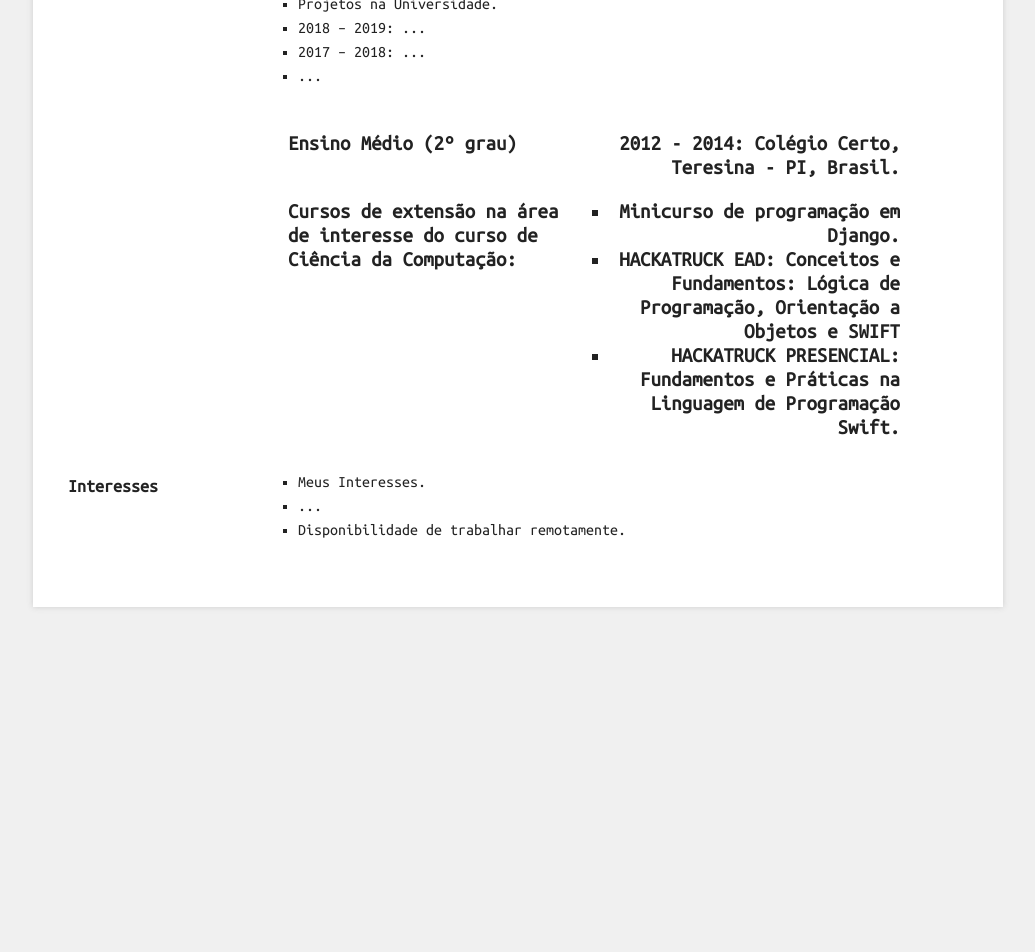
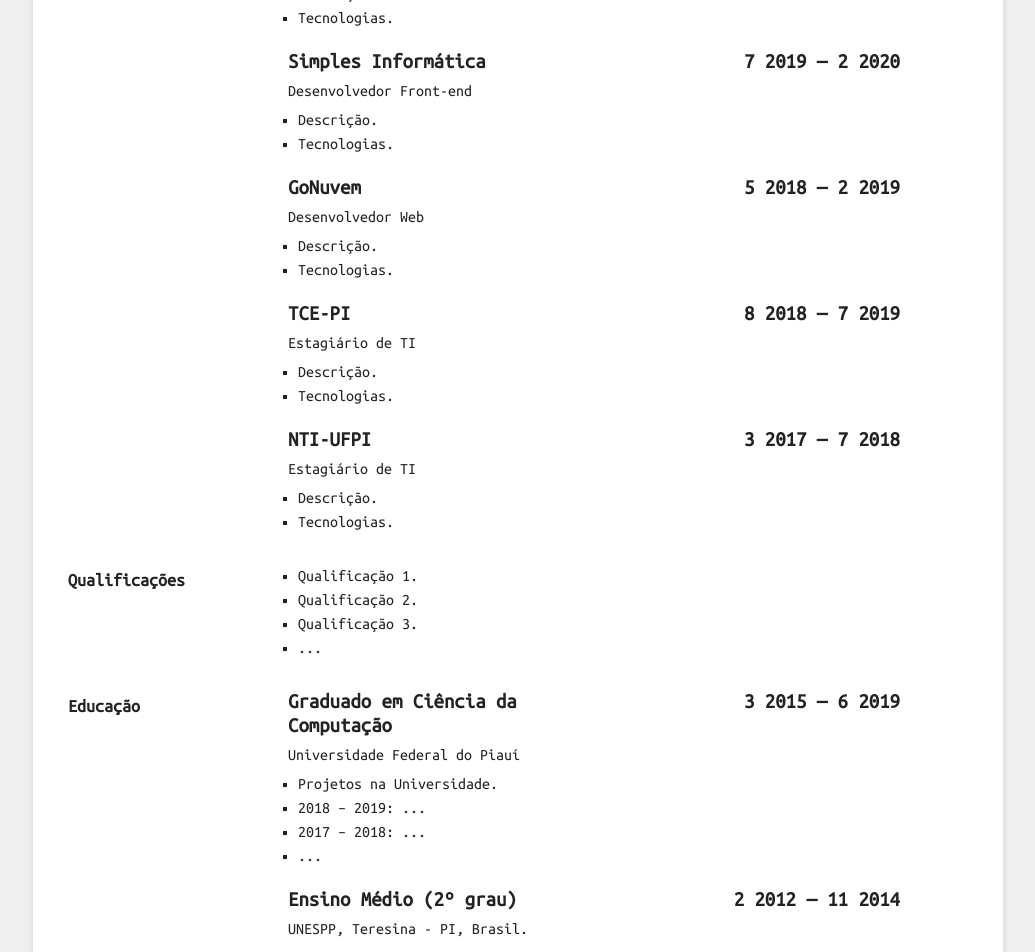
Before and after one commit to KassioVenicios/kassiovenicios.github.io, a React (Create React App) app: page / in a window 1280 px wide. Shown: the part 660-1612 px from the top of the page, without its empty margins (122-1157 px from the left). Before the commit the page ends 1282 px from the top, so only its background shows below. Built offline with nearby package versions, Linux system fonts and the light colour scheme.

Commit message:
Dados do currículo em arquivo separado

```diff
--- a/src/curriculum/curriculum.js
+++ b/src/curriculum/curriculum.js
@@ -1,32 +1,36 @@
 import React from 'react';
 import './curriculum.css';
+import {
+  CurriculumData as data,
+  CurriculumText as text,
+} from './curriculumData';
 
 export default function Curriculum() {
   return (
     <body class="lang-pt">
       <div id="main">
         <div id="photo">
-          <img src="..." alt="" />
+          <img src={data.photo.url} alt={data.photo.description} />
         </div>
         <div class="header photo">
           <h1 id="title">
-            Kássio Venícios Alves Carvalho
-            <span class="email">kassio_venicios@hotmail.com</span>
+            {data.name}
+            <span class="email">{data.contact.email}</span>
           </h1>
           <div class="basic-info section">
             <div class="set">
               <p class="address">
                 <span class="value">
-                Promorar
+                {data.address.district}
                 <br />
-                Teresina - Piauí
+                {`${data.address.city} - ${data.address.state}`}
                 <br />
-                Brasil </span>
+                {data.address.country} </span>
               </p>
               <div class="r">
                 <p class="phone">
-                  <label>Telefone<span class="colon">:</span></label>
-                  <span class="value">+55 (86) 99828-6400</span>
+                  <label>{text('phone')}<span class="colon">:</span></label>
+                  <span class="value">{data.contact.phone}</span>
                 </p>
               </div>
               <div class="clear" />
@@ -37,38 +41,41 @@ export default function Curriculum() {
         <div class="clear" />
 
         <div class="section section-work">
-          <h2 class="title">Experiência profissional</h2>
+          <h2 class="title">{text('professionalXP')}</h2>
           <div class="set">
+            {
+              data.professionalXP.map(company => (
                 <div class="item">
                   <h3>
-                <span class="company l">Simples Informática</span>
-                <span class="date r">Julho 2019 — Fevereiro 2020</span>
+                    <span class="company l">{company.companyName}</span>
+                    <span class="date r">
+                      {`${company.startDate.month} ${company.startDate.year}`}
+                      {` — ${company.endDate.month} ${company.endDate.year}`}
+                    </span>
                   </h3>
                   <div class="clear" />
-              <span class="job_title">Desenvolvedor Front-end</span>
+                  <span class="job_title">{company.responsability}</span>
                   <div class="info">
                     <ul>
-                  <li>
-                    Descrição.
-                  </li>
-                  <li>Tecnologias.</li>
+                      <li>{company.jobDescription}</li>
+                      <li>{company.tools}</li>
                     </ul>
                   </div>
                   <div class="clear" />
                 </div>
+              ))
+            }
           </div>
           <div class="clear" />
         </div>
 
         <div class="section section-qualifications">
-          <h2 class="title">Qualificações</h2>
+          <h2 class="title">{text('qualifications')}</h2>
           <div class="set">
             <div class="item">
               <span class="info">
                 <ul>
-                  <li>Qualificação 1.</li>
-                  <li>Qualificação 2.</li>
-                  <li>...</li>
+                  {data.qualifications.map(q => <li>{q}</li>)}
                 </ul>
               </span>
             </div>
@@ -77,44 +84,36 @@ export default function Curriculum() {
         </div>
 
         <div class="section section-education">
-          <h2 class="title">Educação</h2>
+          <h2 class="title">{text('education')}</h2>
           <div class="set">
+            {
+              data.education.map(edu => (
                 <div class="item">
                   <h3>
-                <span class="course l">Graduado em Ciência da Computação</span>
-                <span class="date r">Março 2015 — Junho 2019</span>
+                    <span class="course l">{edu.title}</span>
+                    <span class="date r">
+                      {`${edu.startDate.month} ${edu.startDate.year}`}
+                      {` — ${edu.endDate.month} ${edu.endDate.year}`}
+                    </span>
                   </h3>
                   <div class="clear" />
-              <span class="school">Universidade Federal do Piauí</span>
+                  <span class="school">{edu.institution}</span>
                   <div class="info">
                     <ul>
-                  <li>Projetos na Universidade.</li>
-                  <li>2018 – 2019: ...</li>
-                  <li>2017 – 2018: ...</li>
-                  <li>...</li>
+                      {edu.projects.map(proj => <li>{proj}</li>)}
                     </ul>
                   </div>
                   <span class="clear" />
                 </div>
-
-            <br />
+              ))
+            }
 
             <div class="item">
               <h3>
-                <span class="course l">Ensino Médio (2º grau)</span>
-                <span class="date r">2012 - 2014: Colégio Certo, Teresina - PI, Brasil.</span>
-              </h3>
-              <div class="clear" />
-            </div>
-
-            <div class="item">
-              <h3>
-                <span class="course l">Cursos de extensão na área de interesse do curso de Ciência da Computação:</span>
+                <span class="course l">{text('extensionCourses')}</span>
                 <span class="date r">
                   <ul>
-                    <li>Minicurso de programação em Django.</li>
-                    <li>HACKATRUCK EAD: Conceitos e Fundamentos: Lógica de Programação, Orientação a Objetos e SWIFT</li>
-                    <li>HACKATRUCK PRESENCIAL: Fundamentos e Práticas na Linguagem de Programação Swift.</li>
+                    {data.extensionCourses.map(course => <li>{course}</li>)}
                   </ul>
                 </span>
               </h3>
@@ -125,14 +124,12 @@ export default function Curriculum() {
         </div>
 
         <div class="section section-interests">
-          <h2 class="title">Interesses</h2>
+          <h2 class="title">{text('interests')}</h2>
           <div class="set">
             <div class="item">
               <span class="info">
                 <ul>
-                  <li>Meus Interesses.</li>
-                  <li>...</li>
-                  <li>Disponibilidade de trabalhar remotamente.</li>
+                  {data.interests.map(interest => <li>{interest}</li>)}
                 </ul>
               </span>
             </div>
--- /dev/null
+++ b/src/curriculum/curriculumData.js
@@ -0,0 +1,194 @@
+export const CurriculumData = {
+  photo: {
+    description: 'Profile Photo on LinkedIn',
+    url: 'https://media-exp1.licdn.com/dms/image/C4E03AQERm1vOud2Veg/profile-displayphoto-shrink_800_800/0/1603899574852?e=1628121600&v=beta&t=2J-ppMPKpZibfPQ5-0jj0PMztIRRc04fwaMLynfE_xE',
+  },
+  name: 'Kássio Venícios Alves Carvalho',
+  contact: {
+    phone: '+55 (86) 99828-6400',
+    email: 'kassio_venicios@hotmail.com',
+  },
+  address: {
+    district: 'Promorar',
+    city: 'Teresina',
+    state: 'Piauí',
+    country: 'Brasil',
+  },
+  professionalXP: [
+    {
+      companyName: 'Celcoin',
+      responsability: 'Desenvolvedor Front-end',
+      jobDescription: 'Descrição.',
+      tools: 'Tecnologias.',
+      startDate: {
+        month: 6,
+        year: 2021,
+      },
+      endDate: {
+        month: 0,
+        year: 0,
+        current: true,
+      },
+    },
+    {
+      companyName: 'Maida.health',
+      responsability: 'Desenvolvedor Front-end',
+      jobDescription: 'Descrição.',
+      tools: 'Tecnologias.',
+      startDate: {
+        month: 6,
+        year: 2020,
+      },
+      endDate: {
+        month: 7,
+        year: 2020,
+      },
+    },
+    {
+      companyName: 'Sistema CEV',
+      responsability: 'Desenvolvedor Front-end',
+      jobDescription: 'Descrição.',
+      tools: 'Tecnologias.',
+      startDate: {
+        month: 3,
+        year: 2020,
+      },
+      endDate: {
+        month: 8,
+        year: 2020,
+      },
+    },
+    {
+      companyName: 'Simples Informática',
+      responsability: 'Desenvolvedor Front-end',
+      jobDescription: 'Descrição.',
+      tools: 'Tecnologias.',
+      startDate: {
+        month: 7,
+        year: 2019,
+      },
+      endDate: {
+        month: 2,
+        year: 2020,
+      },
+    },
+    {
+      companyName: 'GoNuvem',
+      responsability: 'Desenvolvedor Web',
+      jobDescription: 'Descrição.',
+      tools: 'Tecnologias.',
+      startDate: {
+        month: 5,
+        year: 2018,
+      },
+      endDate: {
+        month: 2,
+        year: 2019,
+      },
+    },
+    {
+      companyName: 'TCE-PI',
+      responsability: 'Estagiário de TI',
+      jobDescription: 'Descrição.',
+      tools: 'Tecnologias.',
+      startDate: {
+        month: 8,
+        year: 2018,
+      },
+      endDate: {
+        month: 7,
+        year: 2019,
+      },
+    },
+    {
+      companyName: 'NTI-UFPI',
+      responsability: 'Estagiário de TI',
+      jobDescription: 'Descrição.',
+      tools: 'Tecnologias.',
+      startDate: {
+        month: 3,
+        year: 2017,
+      },
+      endDate: {
+        month: 7,
+        year: 2018,
+      },
+    },
+  ],
+  qualifications: [
+    'Qualificação 1.',
+    'Qualificação 2.',
+    'Qualificação 3.',
+    '...',
+  ],
+  education: [
+    {
+      title: 'Graduado em Ciência da Computação',
+      institution: 'Universidade Federal do Piauí',
+      projects: [
+        'Projetos na Universidade.',
+        '2018 – 2019: ...',
+        '2017 – 2018: ...',
+        '...',
+      ],
+      startDate: {
+        month: 3,
+        year: 2015,
+      },
+      endDate: {
+        month: 6,
+        year: 2019,
+      },
+    },
+    {
+      title: 'Ensino Médio (2º grau)',
+      institution: 'UNESPP, Teresina - PI, Brasil.',
+      projects: [],
+      startDate: {
+        month: 2,
+        year: 2012,
+      },
+      endDate: {
+        month: 11,
+        year: 2014,
+      },
+    }
+  ],
+  extensionCourses: [
+    'Minicurso de programação em Django.',
+    'HACKATRUCK EAD: Conceitos e Fundamentos: Lógica de Programação, Orientação a Objetos e SWIFT.',
+    'HACKATRUCK PRESENCIAL: Fundamentos e Práticas na Linguagem de Programação Swift.',
+  ],
+  interests: [
+    'Meus Interesses.',
+    '...',
+    'Disponibilidade de trabalhar remotamente.',
+  ],
+};
+
+const lang = 'pt-br';
+
+const CurriculumTextPtBr = {
+  phone: 'Telefone',
+  professionalXP: 'Experiência profissional',
+  qualifications: 'Qualificações',
+  education: 'Educação',
+  extensionCourses: 'Cursos de extensão na área de interesse do curso de Ciência da Computação:',
+  interests: 'Interesses',
+};
+
+const CurriculumTextEnUs = {
+  phone: 'Phone',
+  professionalXP: 'Professional experience',
+  qualifications: 'Qualifications',
+  education: 'Education',
+  extensionCourses: 'Extension courses in the Computer Science area of interest:',
+  interests: 'Interests',
+};
+
+const text = {
+  'pt-br': CurriculumTextPtBr,
+  'en-us': CurriculumTextEnUs,
+};
+
+export const CurriculumText = key => text[lang][key];
```
Lines whose indentation alone changed are shown as unchanged.
